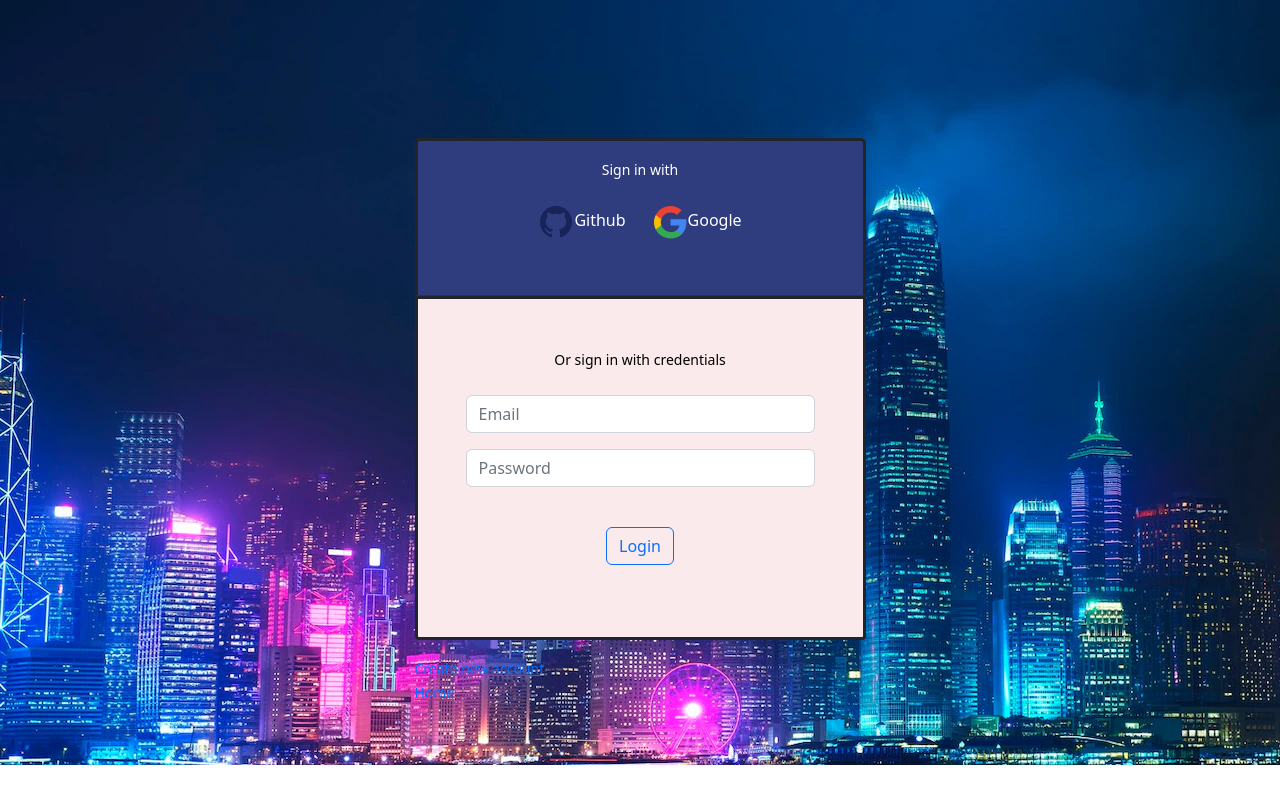
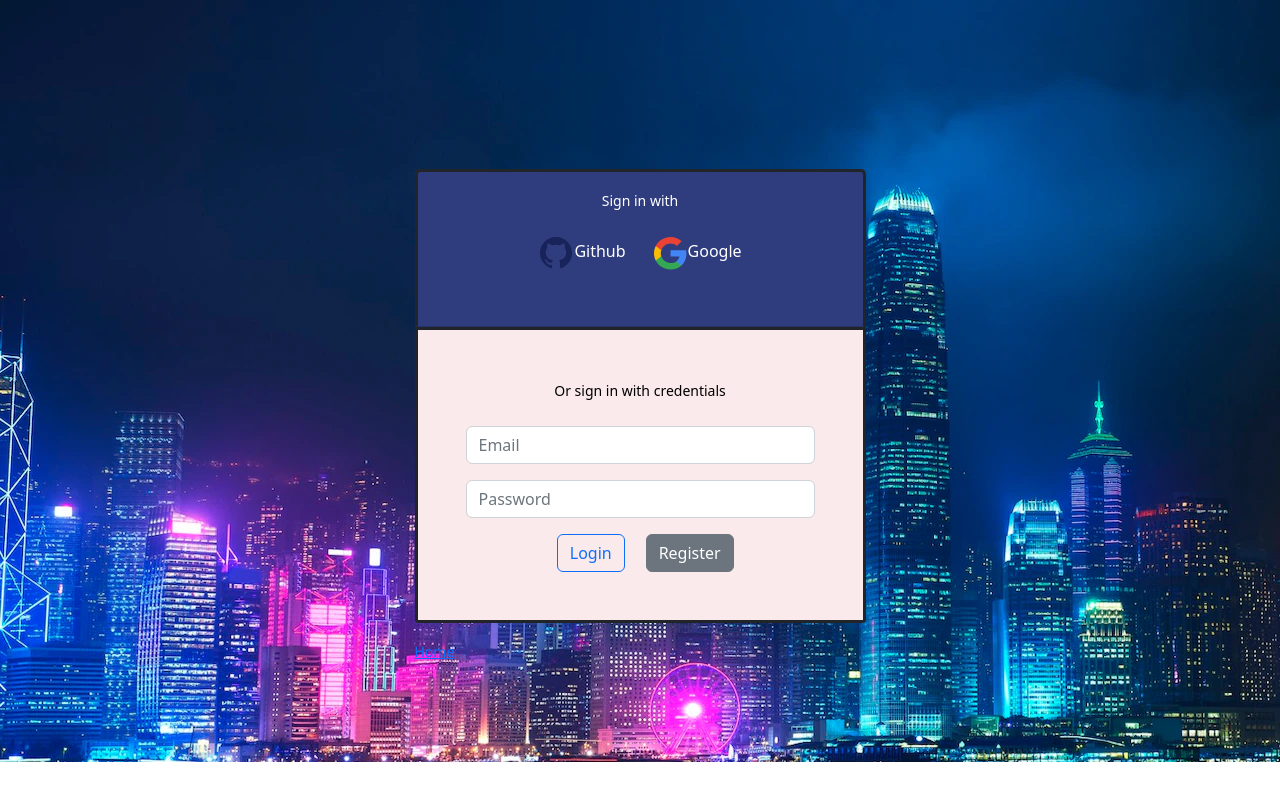
Before and after one commit to alaat91/Dentistemo-frontend, a Vue app: page /login in a window 1280 px wide. Built offline with nearby package versions, Linux system fonts and the light colour scheme; no server answers.

Commit message:
Add register button

```diff
--- a/src/views/Login.vue
+++ b/src/views/Login.vue
@@ -50,23 +50,19 @@
                   v-model="model.password"
                 >
                 </b-input>
-                <div class="text-center" @click.prevent="onSubmit">
-                  <b-button
+                <div class="text-center">
+                  <b-button @click.prevent="onSubmit"
                     variant="outline-primary"
                     native-type="submit"
-                    class="my-4"
+                    class="login-btn"
                     >Login</b-button
                   >
+                  <b-button class="register-btn" href="/register">Register</b-button>
                 </div>
               </b-form>
             </b-card-body>
           </b-card>
           <b-row class="mt-3">
-            <b-col cols="12" class="text-right">
-              <router-link to="/register" class="text-right"
-                ><small>Create new account</small></router-link
-              >
-            </b-col>
             <b-col cols="12" class="text-right">
               <router-link :to="{ name: 'home' }" class="text-right"
                 ><small>Home</small></router-link
@@ -122,7 +118,7 @@ export default {
 }
 .main-div {
   background-image: url(../assets/neon-city.png);
-  padding: 1%;
+  padding: 4%;
 }
 .mt--8 {
   padding-top: 10%;
@@ -131,6 +127,12 @@ export default {
   background-color: #2f3c7e;
   border-style: solid;
 }
+.login-btn {
+  margin-left: 3%;
+}
+.register-btn {
+  margin-left: 6%;
+}
 .px-lg-5 {
   background-color: #fbeaeb;
   border-style: solid;
```
